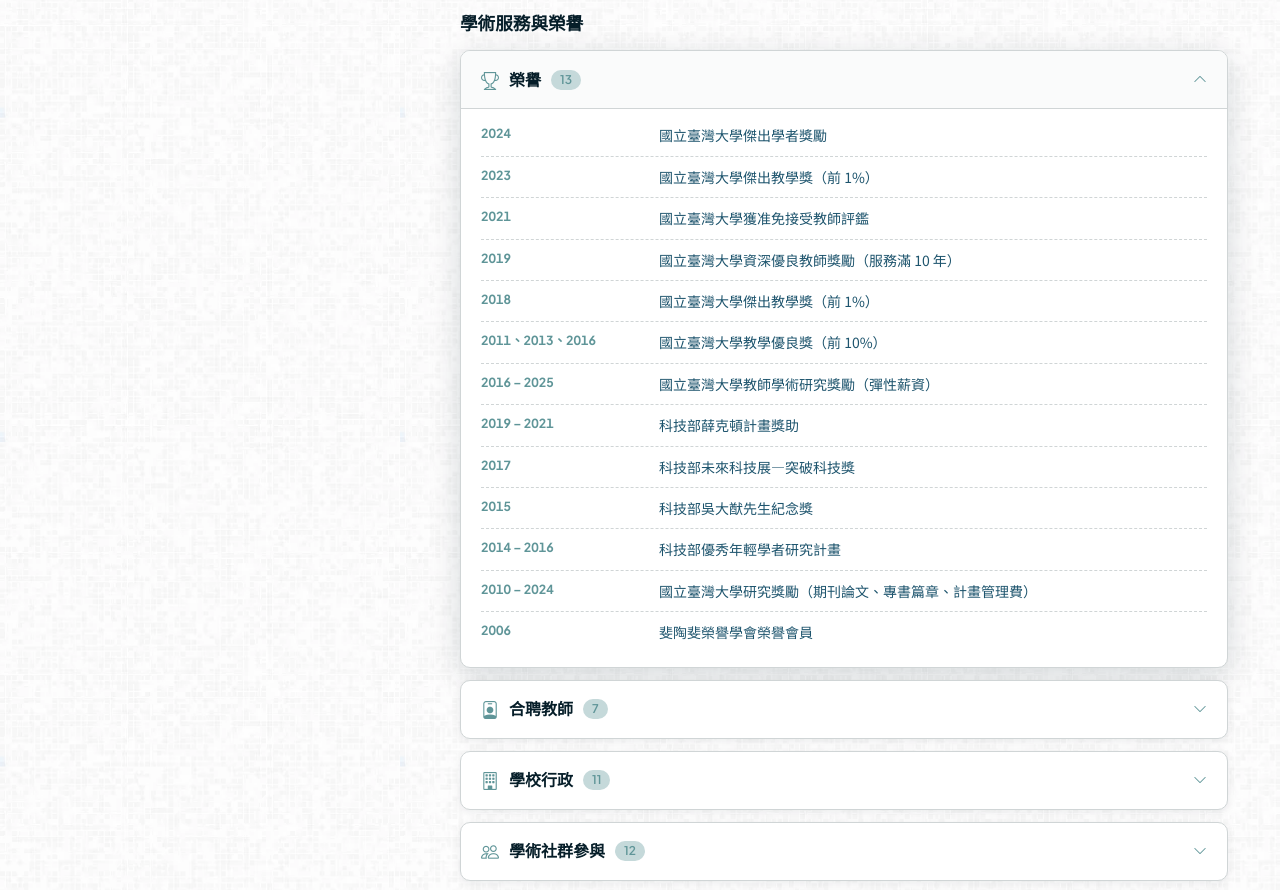
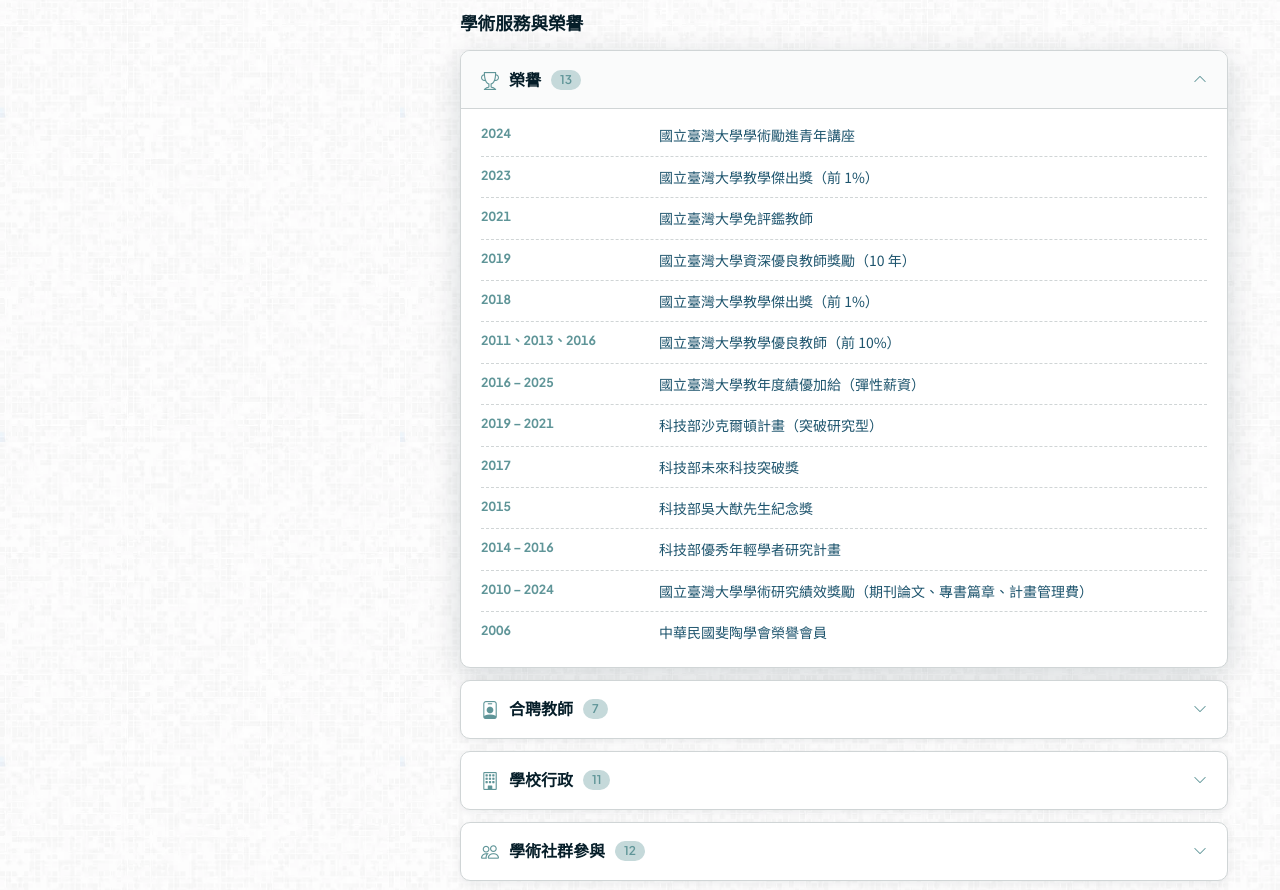
Before and after one commit to pl030612/Wenlab, a website: page about.html in a window 1280 px wide. Shown: the part 1180-2070 px from the top of the page. Drawn offline with nearby package versions, Linux system fonts and the light colour scheme.

Commit message:
update dr.wen's suggestion

```diff
--- a/about.html
+++ b/about.html
@@ -194,19 +194,19 @@
               <i class="bi bi-chevron-down cv-chev"></i>
             </summary>
             <div class="cv-acc-body">
-              <div class="cv-row"><div class="cv-when">2024</div><div class="cv-what" data-zh="國立臺灣大學傑出學者獎勵" data-en="NTU Distinguished Scholar Fellowship">國立臺灣大學傑出學者獎勵</div></div>
-              <div class="cv-row"><div class="cv-when">2023</div><div class="cv-what" data-zh="國立臺灣大學傑出教學獎（前 1%）" data-en="NTU Distinguished Teaching Award (Top 1%)">國立臺灣大學傑出教學獎（前 1%）</div></div>
-              <div class="cv-row"><div class="cv-when">2021</div><div class="cv-what" data-zh="國立臺灣大學獲准免接受教師評鑑" data-en="NTU Exemption from Faculty Evaluation">國立臺灣大學獲准免接受教師評鑑</div></div>
-              <div class="cv-row"><div class="cv-when">2019</div><div class="cv-what" data-zh="國立臺灣大學資深優良教師獎勵（服務滿 10 年）" data-en="NTU Excellent Senior Teacher Award (10 years)">國立臺灣大學資深優良教師獎勵（服務滿 10 年）</div></div>
-              <div class="cv-row"><div class="cv-when">2018</div><div class="cv-what" data-zh="國立臺灣大學傑出教學獎（前 1%）" data-en="NTU Distinguished Teaching Award (Top 1%)">國立臺灣大學傑出教學獎（前 1%）</div></div>
-              <div class="cv-row"><div class="cv-when">2011、2013、2016</div><div class="cv-what" data-zh="國立臺灣大學教學優良獎（前 10%）" data-en="NTU Excellence in Teaching Award (Top 10%)">國立臺灣大學教學優良獎（前 10%）</div></div>
-              <div class="cv-row"><div class="cv-when">2016 – 2025</div><div class="cv-what" data-zh="國立臺灣大學教師學術研究獎勵（彈性薪資）" data-en="NTU Faculty Academic Merit Pay">國立臺灣大學教師學術研究獎勵（彈性薪資）</div></div>
-              <div class="cv-row"><div class="cv-when">2019 – 2021</div><div class="cv-what" data-zh="科技部薛克頓計畫獎助" data-en="NSTC Shackleton Program Grant">科技部薛克頓計畫獎助</div></div>
-              <div class="cv-row"><div class="cv-when">2017</div><div class="cv-what" data-zh="科技部未來科技展—突破科技獎" data-en="NSTC Future Tech Expo — Breakthrough Technology Award">科技部未來科技展—突破科技獎</div></div>
+              <div class="cv-row"><div class="cv-when">2024</div><div class="cv-what" data-zh="國立臺灣大學學術勵進青年講座" data-en="NTU Distinguished Scholar Fellowship">國立臺灣大學學術勵進青年講座</div></div>
+              <div class="cv-row"><div class="cv-when">2023</div><div class="cv-what" data-zh="國立臺灣大學教學傑出獎（前 1%）" data-en="NTU Distinguished Teaching Award (Top 1%)">國立臺灣大學教學傑出獎（前 1%）</div></div>
+              <div class="cv-row"><div class="cv-when">2021</div><div class="cv-what" data-zh="國立臺灣大學免評鑑教師" data-en="NTU Exemption from Faculty Evaluation">國立臺灣大學免評鑑教師</div></div>
+              <div class="cv-row"><div class="cv-when">2019</div><div class="cv-what" data-zh="國立臺灣大學資深優良教師獎勵（10 年）" data-en="NTU Excellent Senior Teacher Award (10 years)">國立臺灣大學資深優良教師獎勵（10 年）</div></div>
+              <div class="cv-row"><div class="cv-when">2018</div><div class="cv-what" data-zh="國立臺灣大學教學傑出獎（前 1%）" data-en="NTU Distinguished Teaching Award (Top 1%)">國立臺灣大學傑出教學獎（前 1%）</div></div>
+              <div class="cv-row"><div class="cv-when">2011、2013、2016</div><div class="cv-what" data-zh="國立臺灣大學教學優良教師（前 10%）" data-en="NTU Excellence in Teaching Award (Top 10%)">國立臺灣大學教學優良獎（前 10%）</div></div>
+              <div class="cv-row"><div class="cv-when">2016 – 2025</div><div class="cv-what" data-zh="國立臺灣大學教年度績優加給（彈性薪資）" data-en="NTU Faculty Academic Merit Pay">國立臺灣大學教師學術研究獎勵（彈性薪資）</div></div>
+              <div class="cv-row"><div class="cv-when">2019 – 2021</div><div class="cv-what" data-zh="科技部沙克爾頓計畫（突破研究型）" data-en="NSTC Shackleton Program Grant">科技部沙克爾頓計畫（突破研究型）</div></div>
+              <div class="cv-row"><div class="cv-when">2017</div><div class="cv-what" data-zh="科技部未來科技突破獎" data-en="NSTC Future Tech Expo — Breakthrough Technology Award">科技部未來科技突破獎</div></div>
               <div class="cv-row"><div class="cv-when">2015</div><div class="cv-what" data-zh="科技部吳大猷先生紀念獎" data-en="NSTC Ta-You Wu Memorial Award">科技部吳大猷先生紀念獎</div></div>
               <div class="cv-row"><div class="cv-when">2014 – 2016</div><div class="cv-what" data-zh="科技部優秀年輕學者研究計畫" data-en="NSTC Excellent Young Scholar Grant">科技部優秀年輕學者研究計畫</div></div>
-              <div class="cv-row"><div class="cv-when">2010 – 2024</div><div class="cv-what" data-zh="國立臺灣大學研究獎勵（期刊論文、專書篇章、計畫管理費）" data-en="NTU Research Awards (journal papers, book chapters, grant overhead)">國立臺灣大學研究獎勵（期刊論文、專書篇章、計畫管理費）</div></div>
-              <div class="cv-row"><div class="cv-when">2006</div><div class="cv-what" data-zh="斐陶斐榮譽學會榮譽會員" data-en="Honor Member, Phi Tau Phi Scholastic Honor Society">斐陶斐榮譽學會榮譽會員</div></div>
+              <div class="cv-row"><div class="cv-when">2010 – 2024</div><div class="cv-what" data-zh="國立臺灣大學學術研究績效獎勵（期刊論文、專書篇章、計畫管理費）" data-en="NTU Research Awards (journal papers, book chapters, grant overhead)">國立臺灣大學學術研究績效獎勵（期刊論文、專書篇章、計畫管理費）</div></div>
+              <div class="cv-row"><div class="cv-when">2006</div><div class="cv-what" data-zh="中華民國斐陶學會榮譽會員" data-en="Honor Member, Phi Tau Phi Scholastic Honor Society">中華民國斐陶學會榮譽會員</div></div>
             </div>
           </details>
 
```
Also changed, not shown: media.html (+4 -4 lines), teaching.html (+14 -23 lines), team.html (+1 -1 lines).
